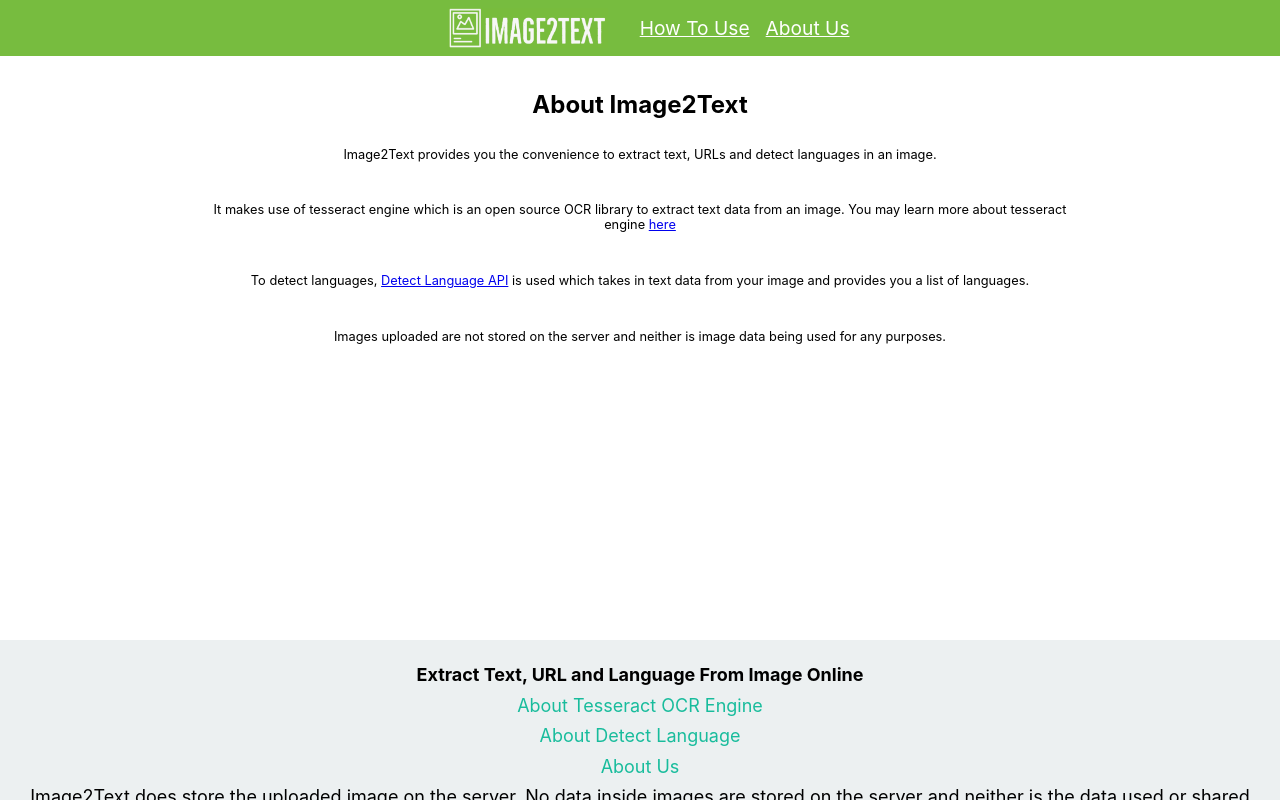
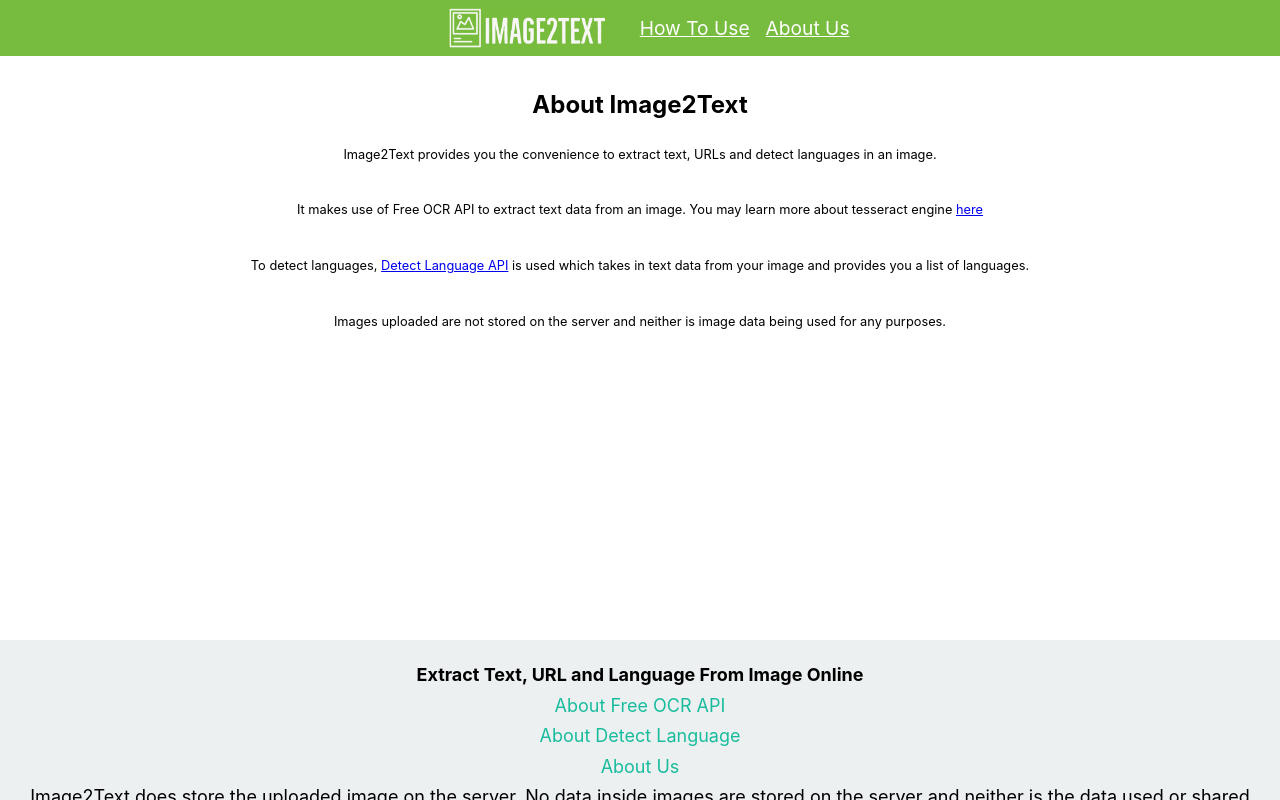
Before and after one commit to Sufi737/Image2Text, a React (Create React App) app in the folder frontend/: page /about-us in a window 1280 px wide. Built offline with nearby package versions, Linux system fonts and the light colour scheme.

Commit message:
Replaced Tesseract with Free OCR API

```diff
--- a/frontend/public/index.html
+++ b/frontend/public/index.html
@@ -28,7 +28,7 @@
                     Extract Text, URL and Language From Image Online
                 </strong>
                 <br/>
-                <a class="footer-link" href="https://github.com/tesseract-ocr/tesseract#about">About Tesseract OCR Engine</a>
+                <a class="footer-link" href="https://ocr.space/OCRAPI">About Free OCR API</a>
                 <br/>
                 <a class="footer-link" href="https://detectlanguage.com/">About Detect Language</a>
                 <br/>
--- a/frontend/src/AboutUs.js
+++ b/frontend/src/AboutUs.js
@@ -13,7 +13,7 @@
                 </p>
                 <br/>
                 <p>
-                    It makes use of tesseract engine which is an open source OCR library to extract text data from an image. You may learn more about tesseract engine <a href="https://github.com/tesseract-ocr/tesseract#about">here</a>
+                    It makes use of Free OCR API to extract text data from an image. You may learn more about tesseract engine <a href="https://ocr.space/OCRAPI">here</a>
                 </p>
                 <br/>
                 <p>
```
